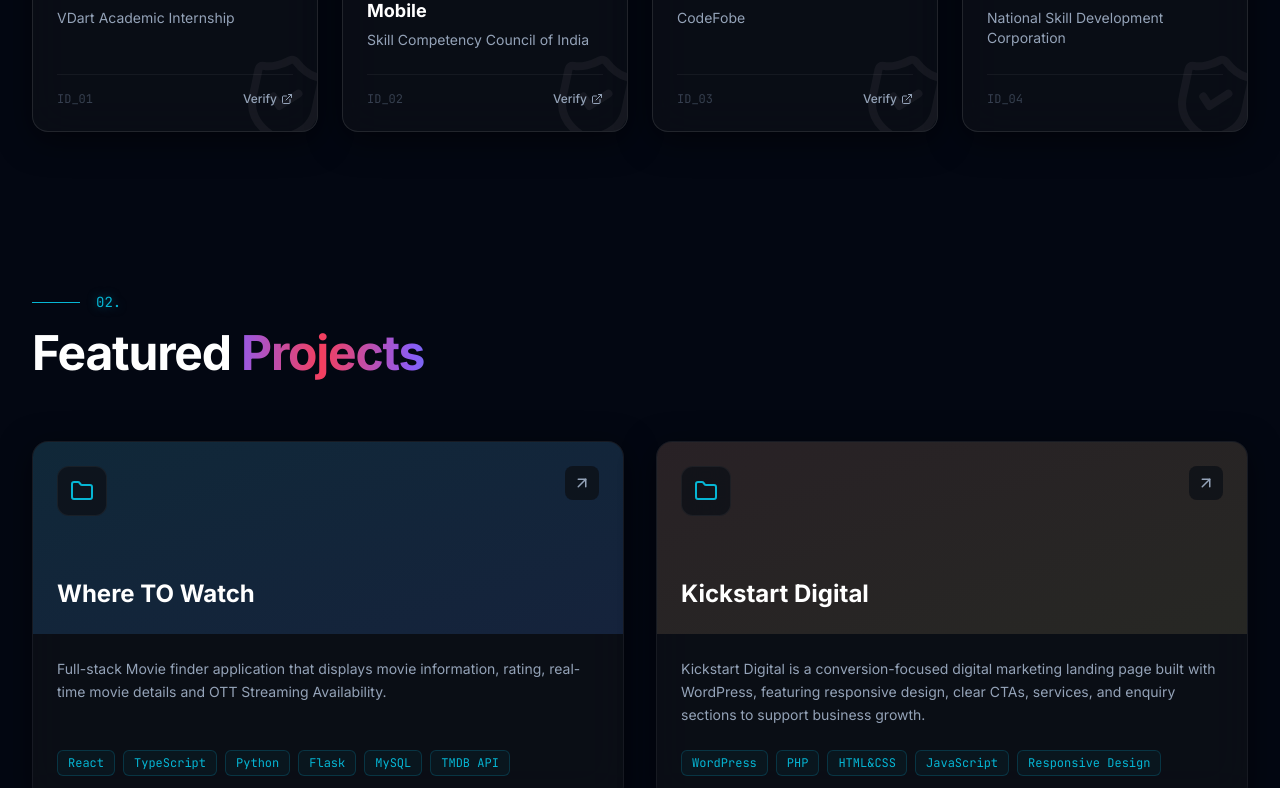
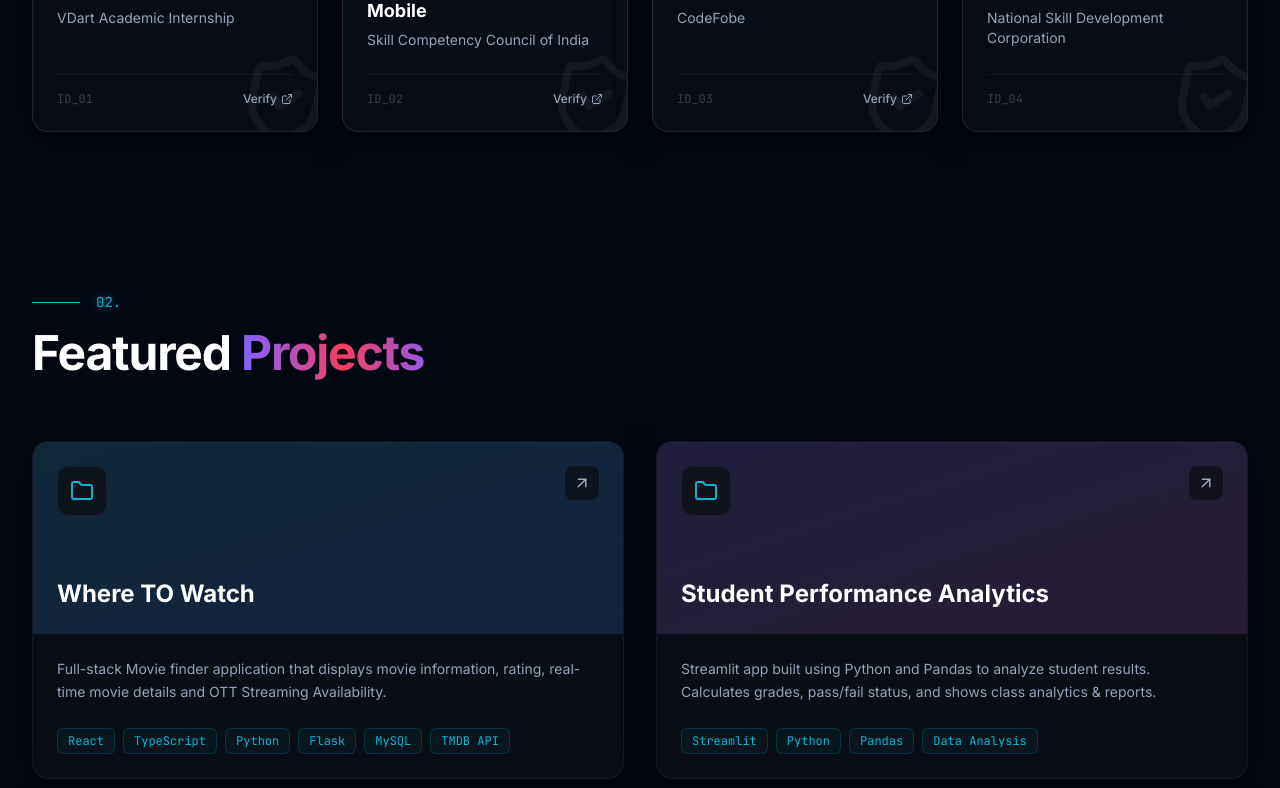
Before and after one commit to mathan1123/Portfolio-Website, a React (Vite) app: page / in a window 1280 px wide. Shown: the part 2000-2788 px from the top of the page. Built offline with nearby package versions, Linux system fonts and the light colour scheme.

Commit message:
Remove 'Kickstart Digital' project entry
Removed 'Kickstart Digital' project details from the Projects component.

```diff
--- a/src/components/Projects.tsx
+++ b/src/components/Projects.tsx
@@ -13,16 +13,6 @@ const projects = [
       code: 'https://github.com/mathan1123/Where-TO-Watch.git'
     },
     color: 'from-cyan-500 to-blue-500'
-  },
-  {
-    title: 'Kickstart Digital',
-    description: 'Kickstart Digital is a conversion-focused digital marketing landing page built with WordPress, featuring responsive design, clear CTAs, services, and enquiry sections to support business growth.',
-    tags: ['WordPress', 'PHP', 'HTML&CSS', 'JavaScript', 'Responsive Design'],
-    links: {
-      demo: 'https://kickstart-digital.netlify.app/',
-      code: 'https://github.com/mathan1123/KickStart-Digital.git'
-    },
-    color: 'from-orange-500 to-yellow-500'
   },
   {
     title: 'Student Performance Analytics',
```
